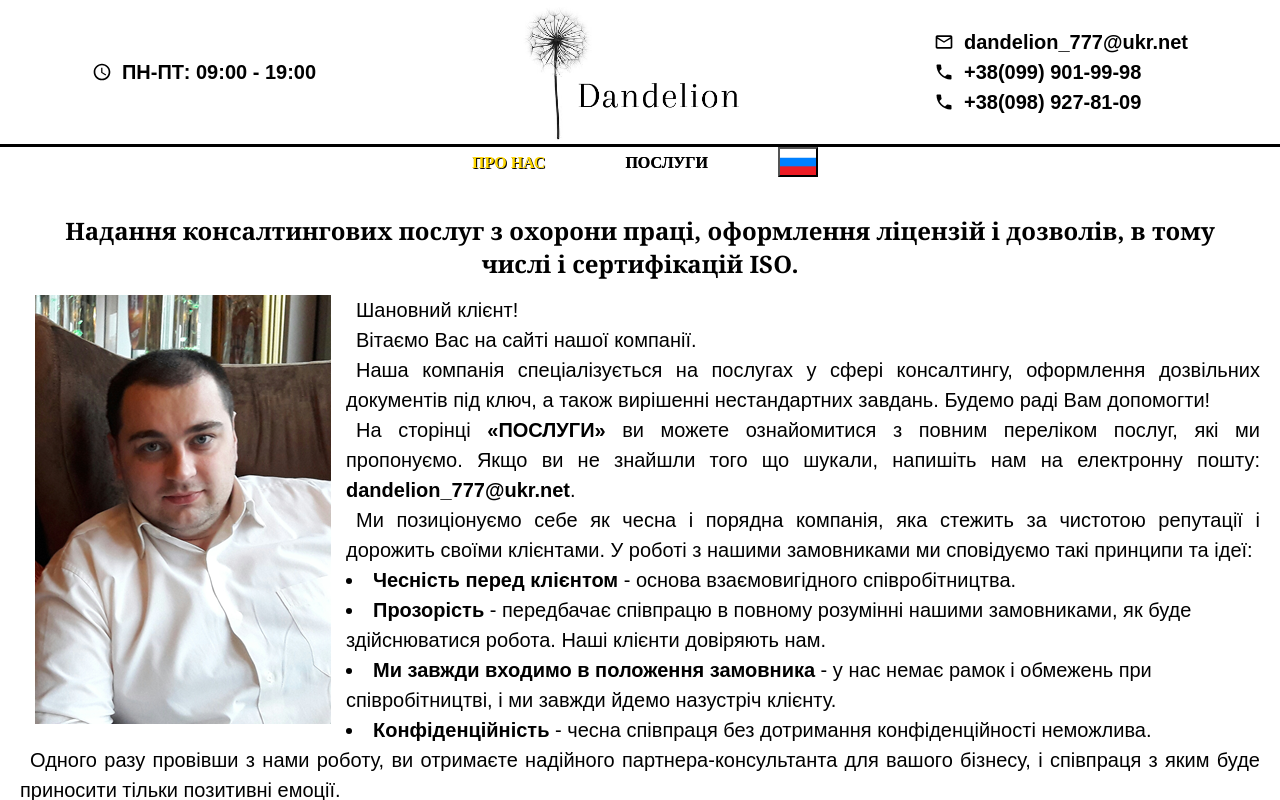
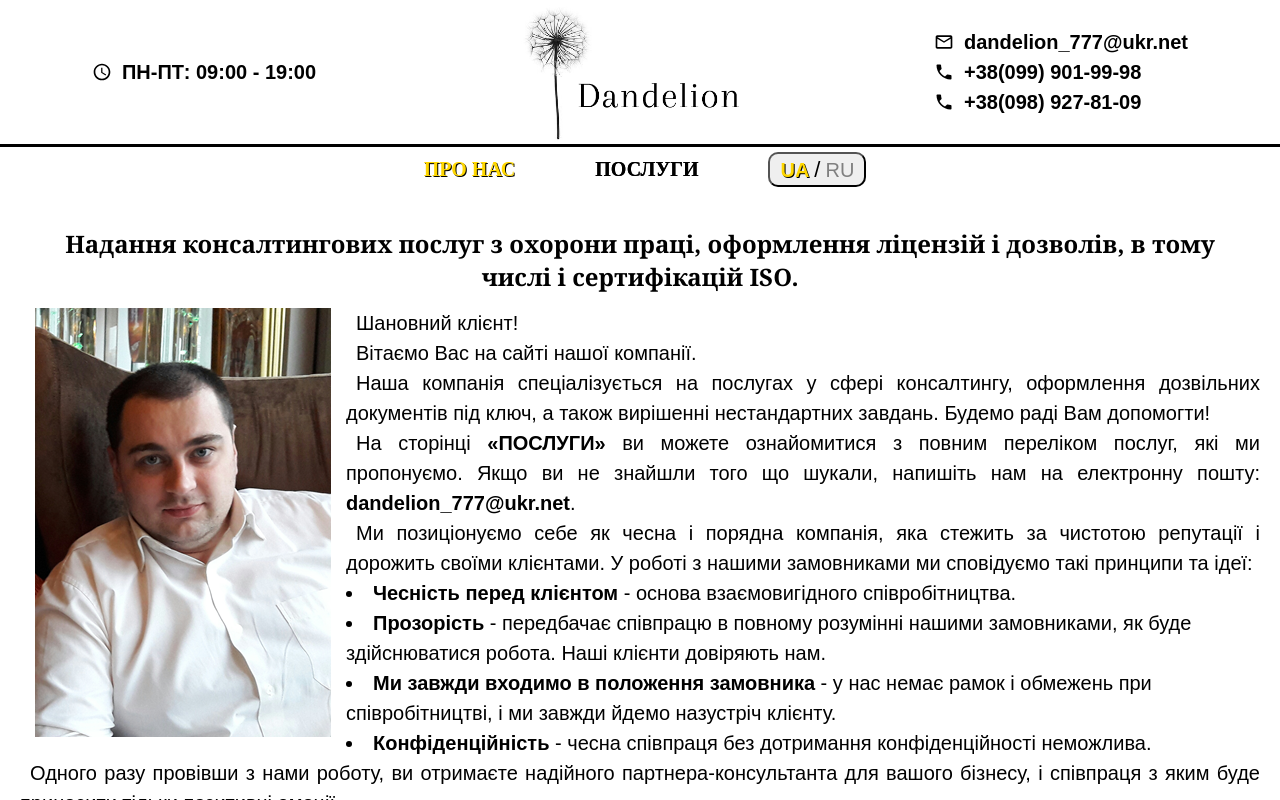
Before and after one commit to DmitroYagolnik/kolybaba_and_partners, a React (Create React App) app: page /dandelion/about_us in a window 1280 px wide. Shown: the top 800 px of the page. Built offline with nearby package versions, Linux system fonts and the light colour scheme; what i18next-xhr-backend would draw is missing.

Commit message:
Change component "ChangeLanguageBtn"

```diff
--- a/src/components/ChangeLanguageBtn/ChangeLanguageBtn.jsx
+++ b/src/components/ChangeLanguageBtn/ChangeLanguageBtn.jsx
@@ -2,10 +2,27 @@ import React from 'react';
 import PropTypes from 'prop-types';
 import style from './ChangeLanguageBtn.module.css';
 
+// const ChangeLanguageBtn = ({ changeLanguage, siteLanguage }) => {
+//   const styleBtn =
+//     siteLanguage === 'uk' ? style.changeLanguageRu : style.changeLanguageUk;
+//   return <button type="button" onClick={changeLanguage} className={styleBtn} />;
+// };
+
 const ChangeLanguageBtn = ({ changeLanguage, siteLanguage }) => {
-  const styleBtn =
-    siteLanguage === 'uk' ? style.changeLanguageRu : style.changeLanguageUk;
-  return <button type="button" onClick={changeLanguage} className={styleBtn} />;
+  const styleIndicatorUA =
+    siteLanguage === 'uk' ? style.activeIndicator : style.passiveIndicator;
+  const styleIndicatorRU =
+    siteLanguage === 'ru' ? style.activeIndicator : style.passiveIndicator;
+  return (
+    <button
+      type="button"
+      onClick={changeLanguage}
+      className={style.changeLanguageBtn}
+    >
+      <span className={styleIndicatorUA}>UA</span>/
+      <span className={styleIndicatorRU}>RU</span>
+    </button>
+  );
 };
 
 ChangeLanguageBtn.propTypes = {
--- a/src/components/ChangeLanguageBtn/ChangeLanguageBtn.module.css
+++ b/src/components/ChangeLanguageBtn/ChangeLanguageBtn.module.css
@@ -1,4 +1,4 @@
-.changeLanguageBtn {
+/* .changeLanguageBtn {
   width: 40px;
   height: 30px;
   background-repeat: no-repeat;
@@ -19,4 +19,60 @@
 .changeLanguageUk:focus,
 .changeLanguageRu:focus {
   outline-color: gold;
+} */
+
+.changeLanguageBtn {
+  cursor: pointer;
+  height: 26px;
+  font-size: 16px;
+  line-height: 0;
+  margin: 5px auto;
+  padding: 0 5px;
+  border: 1px solid initial;
+  border-radius: 10px;
+  text-shadow: 1px 1px initial;
 }
+
+.changeLanguageBtn:hover {
+  border-color: gold;
+}
+
+.changeLanguageBtn:focus {
+  outline: none;
+}
+
+.activeIndicator {
+  color: gold;
+  text-shadow: 1px 1px #000000;
+  font-weight: bolder;
+  padding: 2px;
+}
+
+.passiveIndicator {
+  color: gray;
+  font-weight: lighter;
+  padding: 2px;
+  text-shadow: 1px 1px initial;
+}
+
+@media (min-width: 768px) {
+  .changeLanguageBtn {
+    font-size: 18px;
+    height: 30px;
+  }
+}
+
+@media (min-width: 1200px) {
+  .changeLanguageBtn {
+    font-size: 22px;
+    height: 35px;
+  }
+
+  .activeIndicator {
+    padding: 5px;
+  }
+
+  .passiveIndicator {
+    padding: 5px;
+  }
+}
--- a/src/index.css
+++ b/src/index.css
@@ -50,6 +50,7 @@ h4 {
 h1 {
   font-size: 20px;
   padding: 0 15px;
+  margin-bottom: 15px;
 }
 
 h3 {
@@ -127,6 +128,7 @@ footer {
     margin: 15px auto;
   }
 
+  a,
   p,
   span {
     font-size: 18px;
@@ -150,7 +152,8 @@ footer {
 @media (min-width: 1200px) {
   .content .page_text_list-item,
   .content .page-text,
-  span {
+  span,
+  a {
     font-size: 20px;
   }
 }
```
